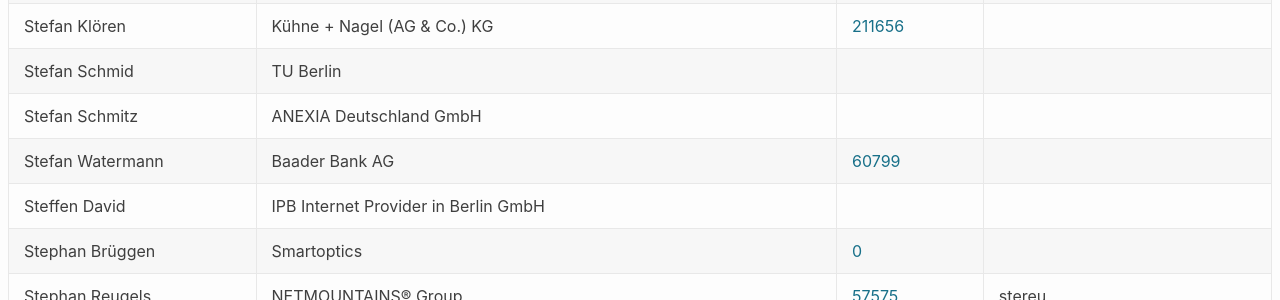
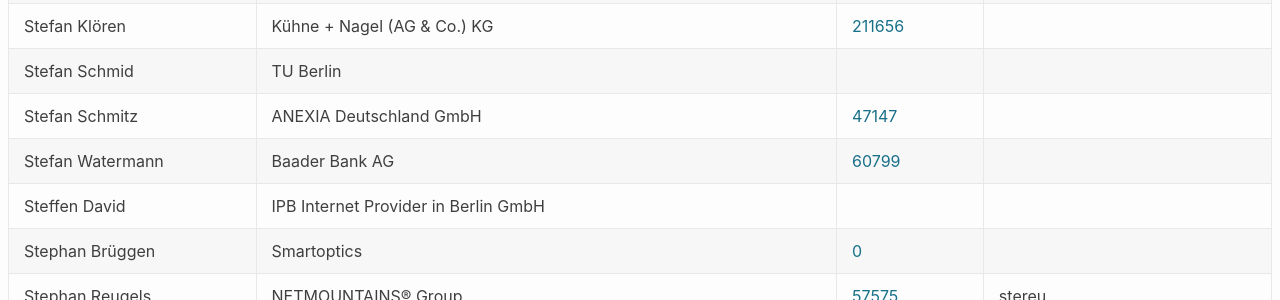
Before and after one commit to denog/pretix-attendeelist, a Jekyll site: the page built from denog16/index.markdown, in a window 1280 px wide and 900 px high, scrolled down 18385 px. Shown: the part 154-454 px from the top of the window. Built offline with Jekyll 4.4.1, drawn with Linux system fonts in a browser that asks for light colours.

Commit message:
Latest data: Fri Oct 25 13:32:26 UTC 2024

```diff
--- a/_data/attendees_denog16_onsite.json
+++ b/_data/attendees_denog16_onsite.json
@@ -2463,7 +2463,7 @@
     "name": "Stefan Schmitz",
     "company": "ANEXIA Deutschland GmbH",
     "irc": null,
-    "asn": null
+    "asn": "47147"
   },
   {
     "name": "Stefan Watermann",
```
